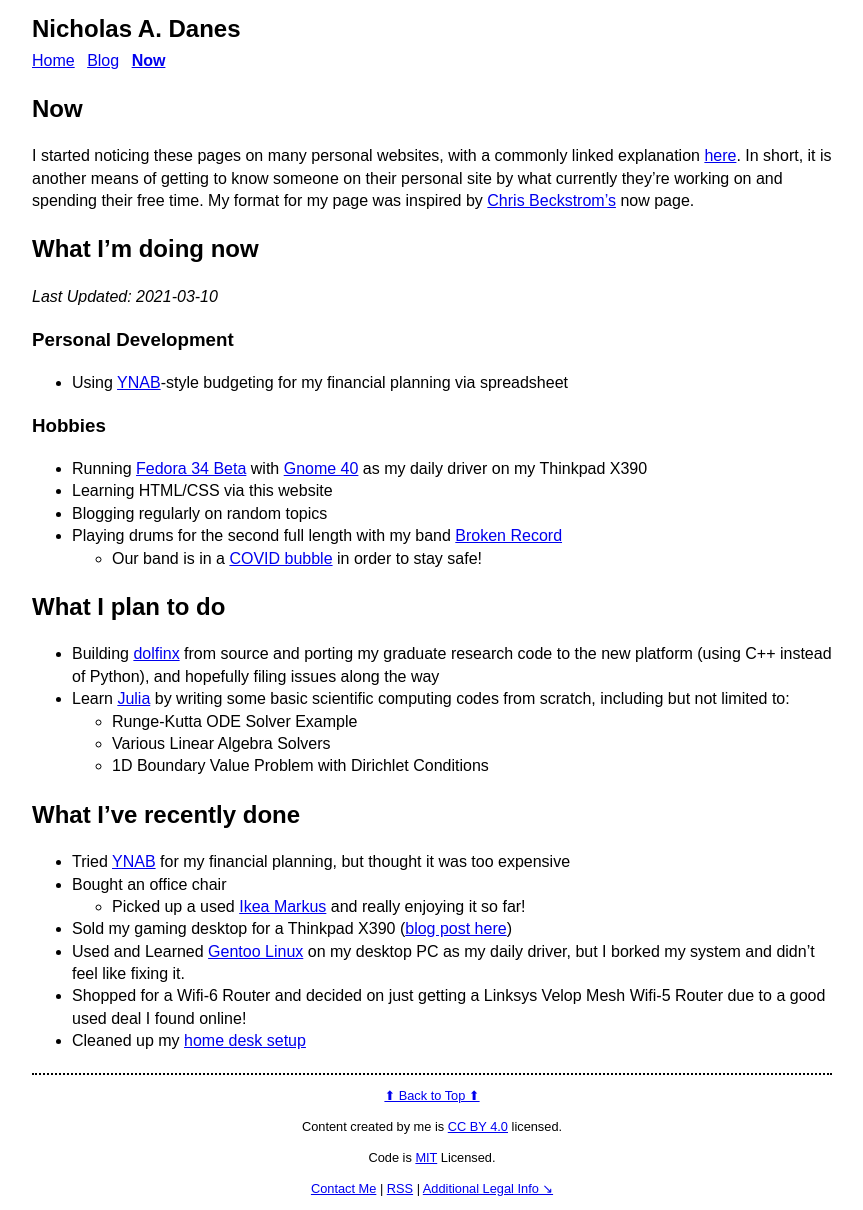
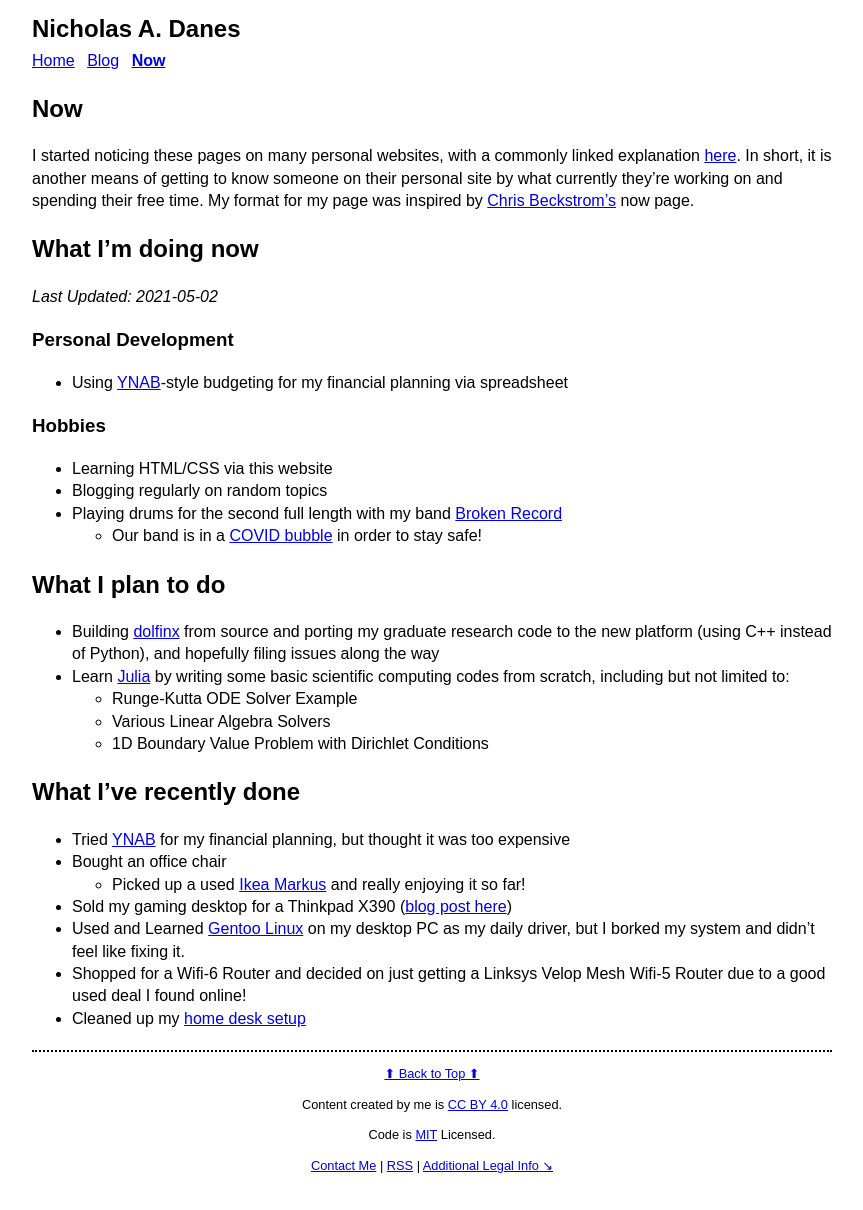
Before and after one commit to danesnick/old_website, a Jekyll site: the page built from now.markdown, in a window 1280 px wide. Shown: the whole page, without its empty margins (208-1071 px from the left). Built offline with Jekyll 4.4.1, drawn with Linux system fonts in a browser that asks for light colours; after the commit the page ends 1188 px from its top, so only the background shows below that.

Commit message:
Updated now page

```diff
--- a/now.markdown
+++ b/now.markdown
@@ -8,13 +8,12 @@
 
 ## What I'm doing now
 
-*Last Updated: 2021-03-10*
+*Last Updated: 2021-05-02*
 
 ### Personal Development
 *  Using [YNAB](https://youneedabudget.com)-style budgeting for my financial planning via spreadsheet
 
 ### Hobbies
-* Running [Fedora 34 Beta](https://getfedora.org/) with [Gnome 40](https://www.gnome.org/) as my daily driver on my Thinkpad X390
 * Learning HTML/CSS via this website
 * Blogging regularly on random topics
 * Playing drums for the second full length with my band [Broken Record](https://brokenrecordisaband.com)
```
